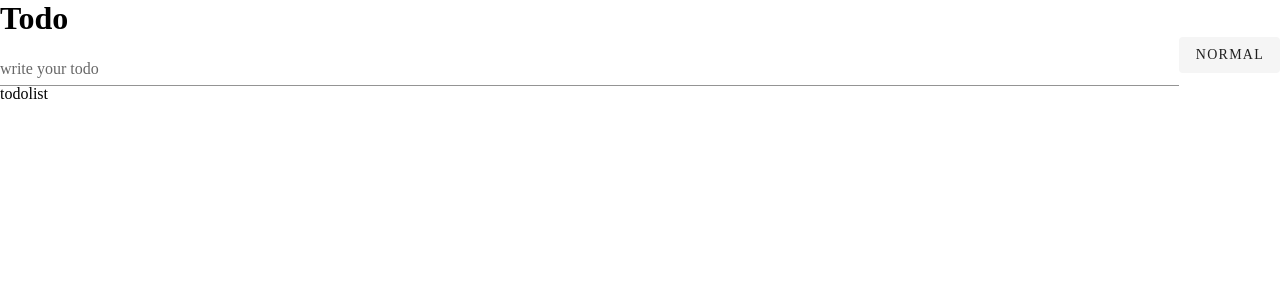
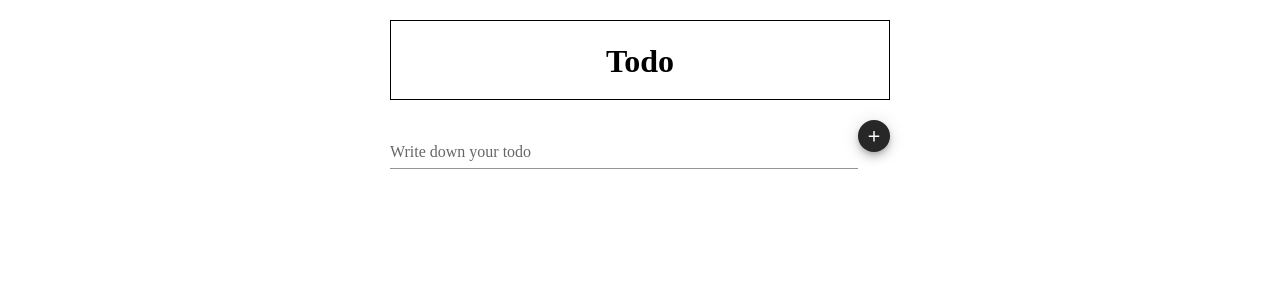
Before and after one commit to gaheekim610/vue-todolist, a Vue app: page / in a window 1280 px wide. Shown: the top 300 px of the page. Built offline with nearby package versions, Linux system fonts and the light colour scheme.

Commit message:
localStorage를 이용한 todo 추가,제거 기능구현

```diff
--- a/src/App.vue
+++ b/src/App.vue
@@ -1,9 +1,9 @@
 <template>
   <div id="app">
     <!-- custom element는 하이픈으로 연결된 소문자로 표현한다 -->
-    <TodoHeader name="Todo"></TodoHeader>
-    <todo-input></todo-input>
-    <TodoList></TodoList>
+    <todo-header name="Todo"></todo-header>
+    <todo-input @addTodo="addTodo"></todo-input>
+    <todo-list :propsList="todoList" @removeTodo="removeTodo"></todo-list>
   </div>
 </template>
 
@@ -21,12 +21,37 @@ export default {
   },
   data() {
     return {
-      todos:[]
+      todoList:[]
+    }
+  },
+  created:function(){
+    // html 요소가 연결되기 전
+    if(localStorage.length>0){
+      for (let i = 0; i < localStorage.length; i++) {
+        this.todoList.push(localStorage.key(i))
+      }
+    }
+  },
+  methods: {
+    addTodo: function(value){
+      // todo: API CRUD로 수정적용하기
+      localStorage.setItem(value,value);
+      this.todoList.push(value)
+    },
+    removeTodo: function(todo,idx){
+      localStorage.removeItem(todo);
+      this.todoList.splice(idx,1);
     }
   },
 }
 </script>
 
-<style>
-
+<style scoped lang="scss">
+  #app {
+    // 브라우저 크기 줄여도 가운데정렬 유지
+    position: relative;
+    margin: 0 auto;
+    max-width: 500px;
+    width: 100%
+  }
 </style>
--- a/src/components/TodoHeader.vue
+++ b/src/components/TodoHeader.vue
@@ -1,6 +1,6 @@
 <template>
-  <div>
-      <h1>{{ name }} </h1>
+  <div class="header">
+      <h1 class="title">{{ name }} </h1>
   </div>
 </template>
 
@@ -13,4 +13,12 @@ export default {
 </script>
 
 <style scoped lang="scss">
+.header{
+  height: 80px;
+  text-align: center;
+  border: 1px solid black;
+  line-height: 80px;
+  margin-top: 20px;
+  margin-bottom: 20px;
+}
 </style>
--- a/src/components/TodoInput.vue
+++ b/src/components/TodoInput.vue
@@ -1,14 +1,19 @@
 <template>
 <div class="inputContainer">
     <v-text-field
-      label="write your todo"
-      :rules="rules"
-      :todo="todo"
-      hide-details="auto"
-    >{{ todo }} </v-text-field>
-      <v-btn depressed>
-      Normal
-    </v-btn>
+      label="Write down your todo"
+      v-model="todo"
+      :value="todo"
+      @keydown.enter="addTodo(todo)"
+    />
+      <v-btn fab
+      dark
+      x-small
+      @click="addTodo(todo)">
+        <v-icon dark >
+          mdi-plus
+        </v-icon>
+      </v-btn>
 </div>
 </template>
 
@@ -16,12 +21,18 @@
 export default {
   data() {
     return {
-      ruels:[
-        value => !!value || 'Required'
-      ],
-      todo: "test"
+      todo: ""
     }
   },
+  methods: {
+    addTodo: function(todo){
+      this.$emit('addTodo',todo)
+      this.clearInput();
+    },
+    clearInput: function(){
+      this.todo = ""
+    }
+  }
 }
 </script>
 
--- a/src/components/TodoList.vue
+++ b/src/components/TodoList.vue
@@ -1,15 +1,42 @@
 <template>
-  <div>
-      todolist
+  <div class="list">
+    <li v-for="(item,idx) in propsList" :key="item">{{ item }}
+        <v-btn
+      class="minusBtn"
+      fab
+      dark
+      x-small
+      color="primary"
+      @click="removeTodo(item,idx)"
+    >
+      <v-icon dark>
+        mdi-minus
+      </v-icon>
+    </v-btn>
+    </li>
   </div>
 </template>
 
 <script>
-export default {
-
-}
+  export default {
+    props:["propsList"],
+    methods:{
+      removeTodo(item,idx){
+        this.$emit("removeTodo",item,idx)
+      }
+    }
+  }
 </script>
 
-<style>
+<style scoped lang="scss">
 
+  .list{
+    line-height: 35px;
+
+    & .minusBtn{
+    position: absolute;
+    right: 0;
+    }
+
+  }
 </style>
```
Also changed, not shown: src/components/TodoFooter.vue (deleted, +0 -15 lines).
